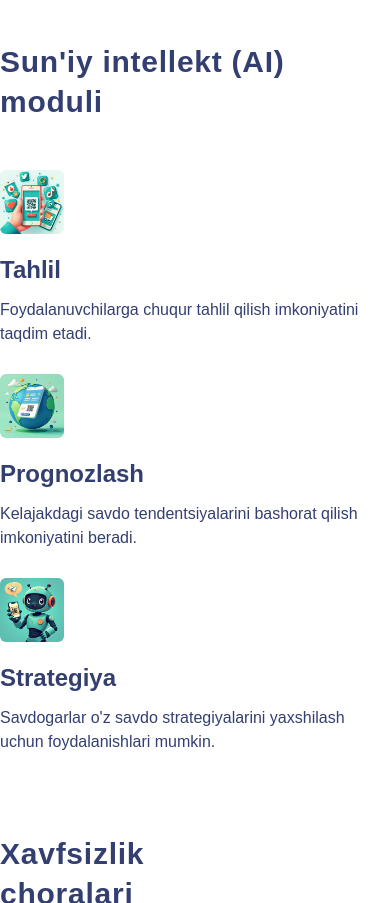
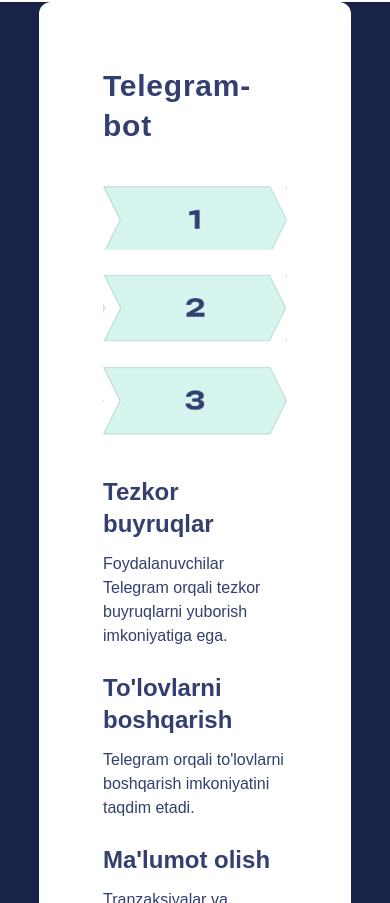
Before and after one commit to Alisher0903/qr-web, a React (Vite) app: page / in a window 390 px wide. Shown: the part 7281-8184 px from the top of the page. Built offline with nearby package versions, Linux system fonts and the light colour scheme; a web font is replaced by a local one.

Commit message:
yuklab ol

```diff
--- a/src/App.tsx
+++ b/src/App.tsx
@@ -12,6 +12,8 @@
     Lenguage,
     XavfSizlik
 } from "./pages";
+import Quvvatlash from "./pages/omadbek/quvvatlash";
+import TelegramBot from "./pages/omadbek/TelegramBot";
 
 const App = () => {
     return (
@@ -28,10 +30,14 @@
                 <Mobile/>
             </div>
             <WebSayt/>
+            <TelegramBot/>
             <SuniyIntelekt/>
             <XavfSizlik/>
             <div className="mt-10">
                 <Lenguage/>
+            </div>
+            <div className="mt-12">
+                <Quvvatlash/>
             </div>
 
         </div>
--- a/src/pages/index.tsx
+++ b/src/pages/index.tsx
@@ -12,3 +12,5 @@
 export {default as XavfSizlik} from './omadbek/xavfsizlik.tsx'
 export {default as SuniyIntelekt} from './omadbek/suniyIntelekt.tsx'
 export {default as Lenguage} from './omadbek/Lenguage.tsx'
+export {default as TelegramBot} from './omadbek/TelegramBot.tsx'
+export {default as Quvvatlash} from './omadbek/quvvatlash.tsx'
--- /dev/null
+++ b/src/pages/omadbek/TelegramBot.tsx
@@ -0,0 +1,51 @@
+import React from "react";
+import Heading from "../../components/heading.tsx";
+import { Cards } from "../../components/index.tsx";
+import img from '../../assets/img_1.png'
+import img1 from '../../assets/img_2.png'
+import img2 from '../../assets/img.png'
+
+const data = [
+    {
+        id: 1,
+        name: 'Tezkor buyruqlar',
+        des: "Foydalanuvchilar Telegram orqali tezkor buyruqlarni yuborish imkoniyatiga ega."
+    },
+    {
+        id: 2,
+        name: "To'lovlarni boshqarish",
+        des: "Telegram orqali to'lovlarni boshqarish imkoniyatini taqdim etadi."
+    },
+    {
+        id: 3,
+        name: "Ma'lumot olish",
+        des: "Tranzaksiyalar va hisobotlar haqida ma'lumot olish imkoniyati mavjud."
+    },
+];
+
+const TelegramBot: React.FC = () => {
+    return (
+        <div className={'flex justify-center items-center bg-bgDarkBlue w-full min-h-screen'}>
+            <div className="w-[80%] h-[98%] bg-white p-16 rounded-xl">
+                <Heading text={'Telegram-bot'} />
+                <div className="grid grid-cols-1 md:grid-cols-3 gap-6 mt-10">
+                <img src={img2} alt="qr img" className={`w-full h-full`}/>
+                <img src={img} alt="qr img" className={`w-full h-full`}/>
+                <img src={img1} alt="qr img" className={`w-full h-full`}/>
+                </div>
+                <div className="grid grid-cols-1 md:grid-cols-3 gap-6 mt-10">
+                    {data.map(({ id, name, des }) => (
+                        <Cards
+                            key={id}
+                            imgSrc={""}
+                            title={name}
+                            description={des}
+                        />
+                    ))}
+                </div>
+            </div>
+        </div>
+    );
+};
+
+export default TelegramBot;
--- /dev/null
+++ b/src/pages/omadbek/quvvatlash.tsx
@@ -0,0 +1,46 @@
+import React from "react";
+import Heading from "../../components/heading.tsx";
+import { Cards } from "../../components/index.tsx";
+
+
+const data = [
+    {
+        id: 1,
+        name: '24/7 Yordam',
+        des: "Kuning istalgan vaqtida mutaxassislarimizdan yordam oling."
+    },
+    {
+        id: 2,
+        name: "Jonli Chat",
+        des: "Tezkor savollarga javob olish uchun jonli chatdan foydalaning."
+    },
+    {
+        id: 3,
+        name: "Bilimlar Bazasi",
+        des: "Keng qamrovli ko'rsatmalar va tez-tez beriladigan savollarga javoblarni toping."
+    },
+];
+
+const Quvvatlash: React.FC = () => {
+    return (
+        <div className={'flex justify-center items-center bg-bgDarkBlue w-full min-h-screen'}>
+            <div className="w-[80%] h-[98%] bg-white p-16 rounded-xl">
+                <Heading text={`Foydalanuvchi qo'llab-quvvatlash`} />
+                <div className="grid grid-cols-1 md:grid-cols-3 gap-6 mt-10">
+                </div>
+                <div className="grid grid-cols-1 md:grid-cols-3 gap-6 mt-10">
+                    {data.map(({ id, name, des }) => (
+                        <Cards
+                            key={id}
+                            imgSrc={""}
+                            title={name}
+                            description={des}
+                        />
+                    ))}
+                </div>
+            </div>
+        </div>
+    );
+};
+
+export default Quvvatlash;
--- a/tsconfig.app.json
+++ b/tsconfig.app.json
@@ -20,5 +20,5 @@
     "noUnusedParameters": true,
     "noFallthroughCasesInSwitch": true
   },
-  "include": ["src"]
+  "include": ["src", "src/pages/omadbek/TelegramBot.tsx"]
 }
```
